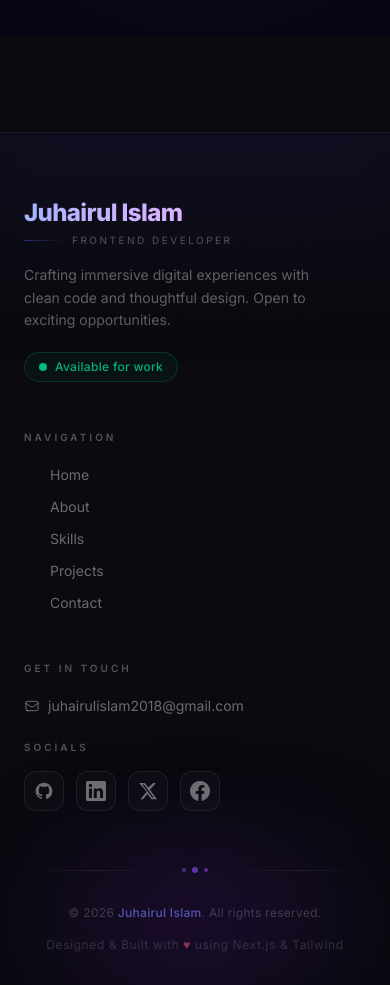
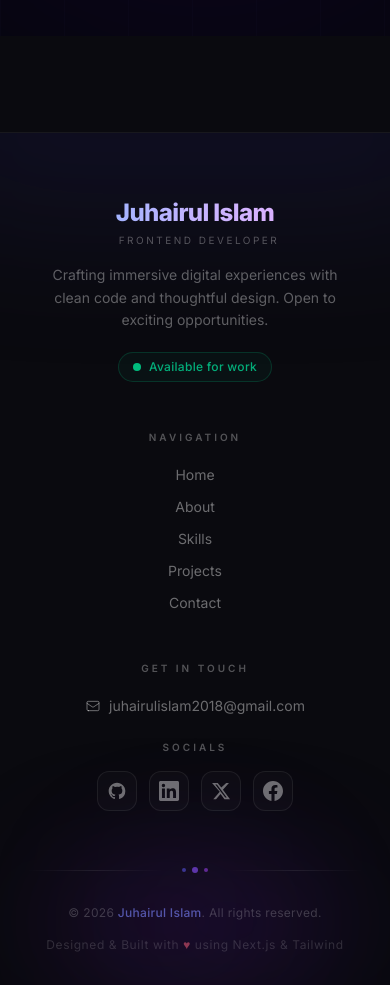
Before and after one commit to juhairulislam/my-portfolio, a Next.js app: page / in a window 390 px wide. Shown: the part 10360-11345 px from the top of the page. Built offline with nearby package versions, Linux system fonts and the light colour scheme.

Commit message:
footer responsive added

```diff
--- a/src/components/sections/Footer.jsx
+++ b/src/components/sections/Footer.jsx
@@ -16,7 +16,7 @@ const socials = [
   {
     label: "GitHub",
     href: "https://github.com/juhairulislam",
-    color: "#475569", // Light mode default
+    color: "#475569",
     darkColor: "#e2e8f0",
     glow: "rgba(226,232,240,0.15)",
     icon: (
@@ -68,33 +68,23 @@ export default function Footer() {
 
   return (
     <footer className="relative mt-24 overflow-hidden border-t border-black/[0.05] dark:border-white/[0.06] bg-slate-50/50 dark:bg-transparent">
-      {/* Background orbs - Hidden or softened in light mode */}
+      {/* Background orbs */}
       <div className="pointer-events-none absolute inset-0 overflow-hidden opacity-50 dark:opacity-100">
         <div className="absolute -top-24 left-1/2 -translate-x-1/2 w-[600px] h-40 rounded-full bg-indigo-500/10 dark:bg-indigo-900/20 blur-[80px]" />
         <div className="absolute bottom-0 left-1/4 w-64 h-32 rounded-full bg-violet-500/10 dark:bg-violet-900/15 blur-[60px]" />
         <div className="absolute bottom-0 right-1/4 w-64 h-32 rounded-full bg-purple-500/10 dark:bg-purple-900/15 blur-[60px]" />
       </div>
 
-      {/* Grid overlay */}
-      <div
-        className="pointer-events-none absolute inset-0 opacity-[0.03] dark:opacity-[0.025]"
-        style={{
-          backgroundImage:
-            "linear-gradient(rgba(0,0,0,0.2) 1px, transparent 1px), linear-gradient(90deg, rgba(0,0,0,0.2) 1px, transparent 1px)",
-          backgroundSize: "60px 60px",
-        }}
-      />
-
       <div className="relative max-w-6xl mx-auto px-6 pt-16 pb-8">
-        <div className="grid grid-cols-1 md:grid-cols-3 gap-12 mb-14">
+        <div className="grid grid-cols-1 md:grid-cols-3 gap-12 mb-14 text-center md:text-left">
 
           {/* Brand col */}
-          <div className="md:col-span-1">
+          <div className="flex flex-col items-center md:items-start md:col-span-1">
             <div className="mb-4">
               <span className="text-2xl font-extrabold bg-gradient-to-r from-indigo-600 via-violet-600 to-purple-600 dark:from-indigo-300 dark:via-violet-300 dark:to-purple-300 bg-clip-text text-transparent tracking-tight">
                 Juhairul Islam
               </span>
-              <div className="mt-1 flex items-center gap-2">
+              <div className="mt-1 flex items-center justify-center md:justify-start gap-2">
                 <div className="h-px flex-1 max-w-[40px] bg-gradient-to-r from-indigo-500/40 to-transparent" />
                 <span className="text-[10px] uppercase tracking-[0.25em] text-black/40 dark:text-white/30">
                   Frontend Developer
@@ -122,14 +112,14 @@ export default function Footer() {
             <h4 className="text-[10px] uppercase tracking-[0.3em] text-black/40 dark:text-white/30 font-semibold mb-5">
               Navigation
             </h4>
-            <ul className="space-y-3">
+            <ul className="space-y-3 flex flex-col items-center md:items-start">
               {navLinks.map((link) => (
                 <li key={link.label}>
                   <a
                     href={link.href}
                     className="group flex items-center gap-2.5 text-black/50 dark:text-white/40 hover:text-indigo-600 dark:hover:text-white/80 text-sm transition-colors duration-200"
                   >
-                    <span className="w-4 h-px bg-transparent group-hover:bg-gradient-to-r group-hover:from-indigo-500 group-hover:to-violet-500 transition-all duration-300" />
+                    <span className="hidden md:block w-4 h-px bg-transparent group-hover:bg-gradient-to-r group-hover:from-indigo-500 group-hover:to-violet-500 transition-all duration-300" />
                     {link.label}
                   </a>
                 </li>
@@ -138,7 +128,7 @@ export default function Footer() {
           </div>
 
           {/* Contact col */}
-          <div className="md:col-span-1">
+          <div className="md:col-span-1 flex flex-col items-center md:items-start">
             <h4 className="text-[10px] uppercase tracking-[0.3em] text-black/40 dark:text-white/30 font-semibold mb-5">
               Get In Touch
             </h4>
@@ -153,11 +143,11 @@ export default function Footer() {
             </a>
 
             {/* Social icons */}
-            <div>
+            <div className="w-full flex flex-col items-center md:items-start">
               <h4 className="text-[10px] uppercase tracking-[0.3em] text-black/40 dark:text-white/30 font-semibold mb-4">
                 Socials
               </h4>
-              <div className="flex items-center gap-3">
+              <div className="flex items-center justify-center md:justify-start gap-3">
                 {socials.map((s) => (
                   <a
                     key={s.label}
@@ -196,8 +186,8 @@ export default function Footer() {
         </div>
 
         {/* ── Bottom bar ── */}
-        <div className="flex flex-col sm:flex-row items-center justify-between gap-4">
-          <p className="text-black/30 dark:text-white/20 text-xs tracking-wide text-center sm:text-left">
+        <div className="flex flex-col md:flex-row items-center justify-between gap-4 text-center md:text-left">
+          <p className="text-black/30 dark:text-white/20 text-xs tracking-wide">
             © {year}{" "}
             <span className="font-medium text-indigo-600/70 dark:text-indigo-400/60">
               Juhairul Islam
```
